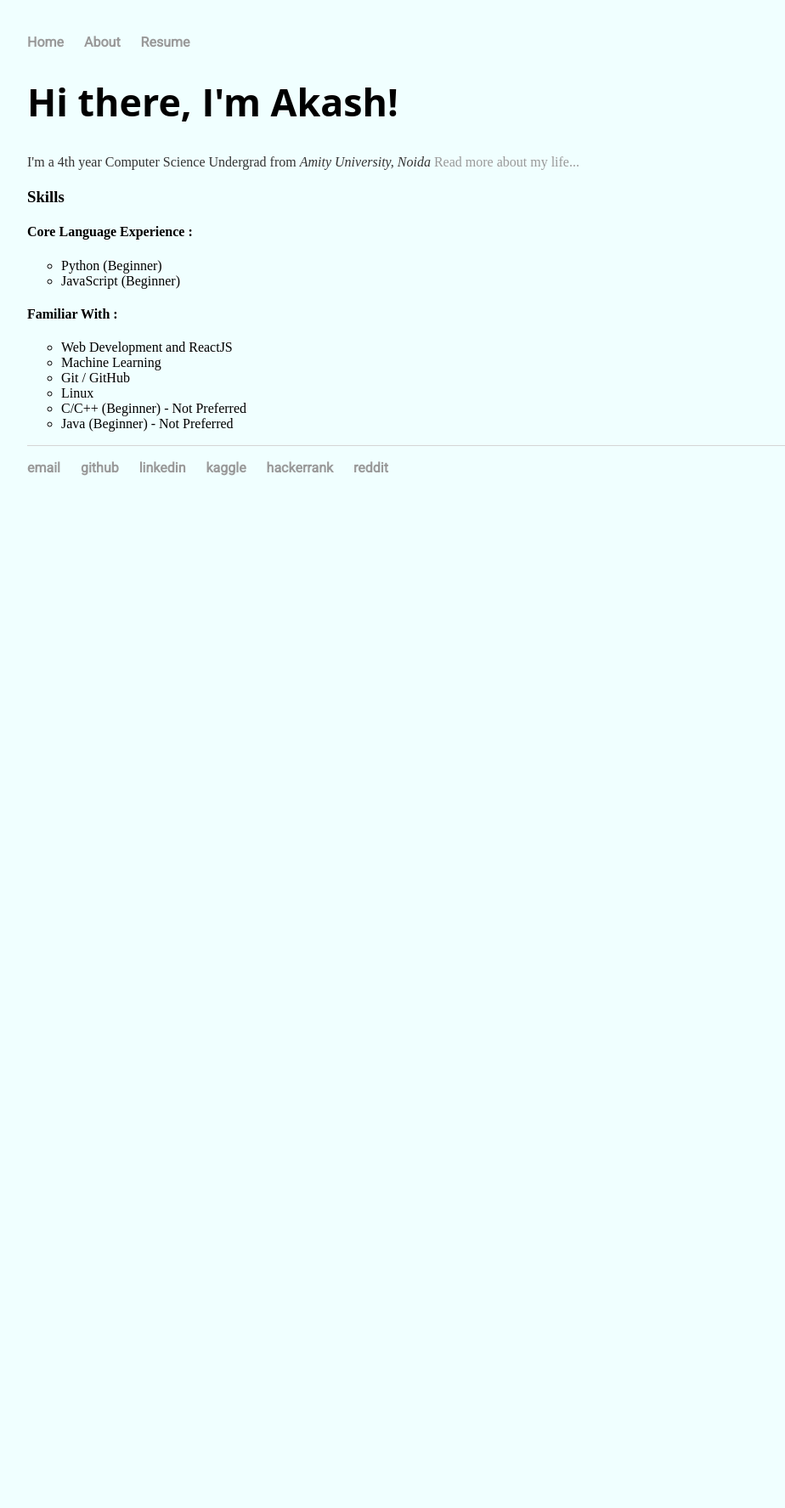
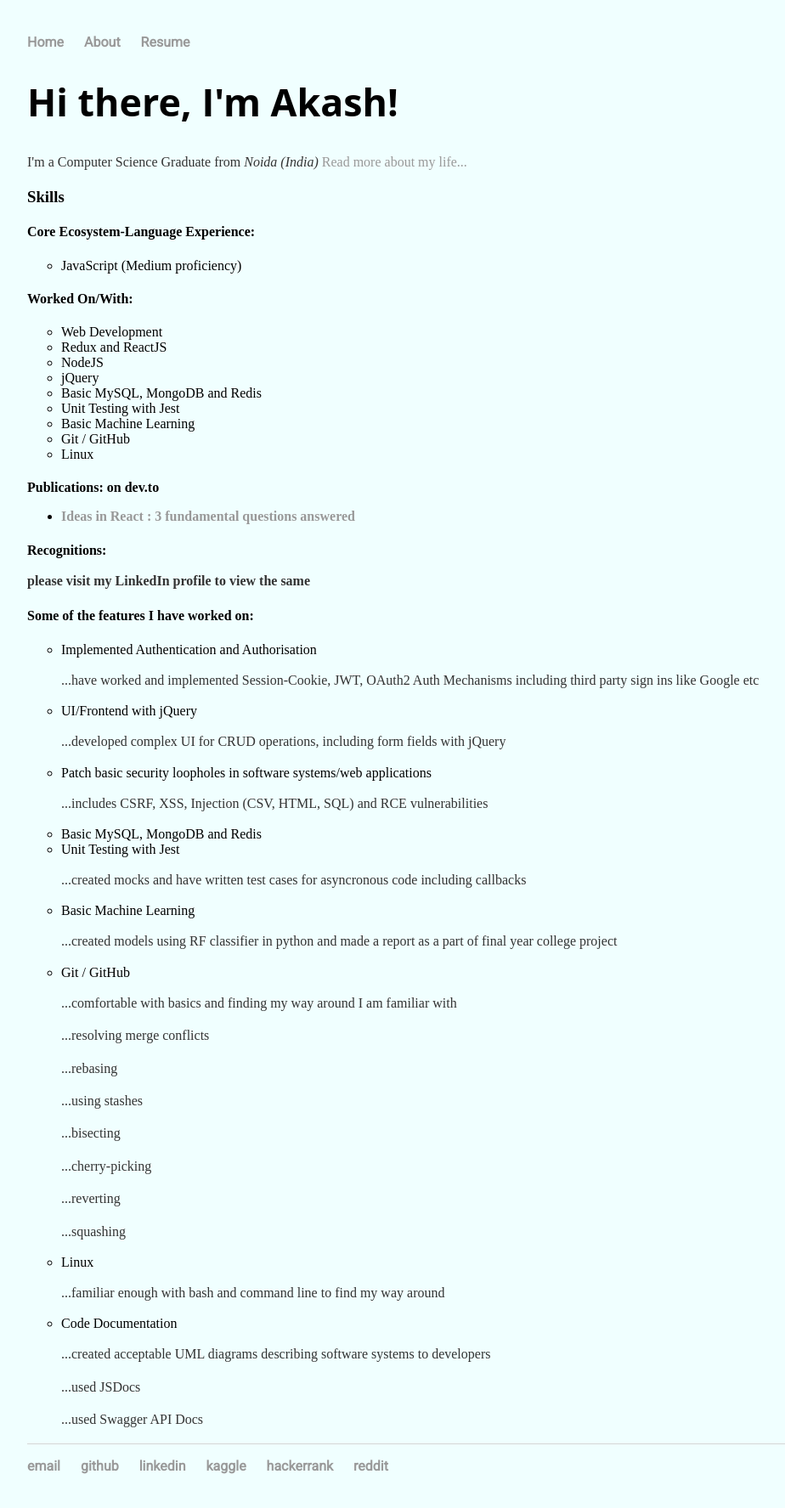
Before and after one commit to thisis-akash/thisis-akash.github.io, a Jekyll site: the page built from index.html, in a window 1280 px wide. Shown: the whole page at 85% size, without its empty margins (160-1084 px from the left). Built offline with Jekyll 4.4.1, drawn with Linux system fonts in a browser that asks for light colours; before the commit the page ends 900 px from its top, so only the background shows below that.

Commit message:
updated information

```diff
--- a/_layouts/default.html
+++ b/_layouts/default.html
@@ -11,26 +11,29 @@
 			<!-- Global site tag (gtag.js) - Google Analytics -->
 			<script async src="https://www.googletagmanager.com/gtag/js?id=UA-127088760-1"></script>
 			<script>
-  			window.dataLayer = window.dataLayer || [];
-  			function gtag(){dataLayer.push(arguments);}
-  			gtag('js', new Date());
+				window.dataLayer = window.dataLayer || [];
+				function gtag(){dataLayer.push(arguments);}
+				gtag('js', new Date());
 
-  			gtag('config', 'UA-127088760-1');
+				gtag('config', 'UA-127088760-1');
 			</script>
 		</head>
+
 		<body>
 			<nav>
 	    		<ul>
 	        		<li><a href="/">Home</a></li>
 					<li><a href="/about">About</a></li>
-					<li><a href="https://drive.google.com/open?id=1XedbXTDnNjuSH5N6F_-kxb2UQQYFQt0K">Resume</a></li>
+					<li><a href="https://www.linkedin.com/in/akashaggarwal13/">Resume</a></li>
 	    		</ul>
 			</nav>
+
 			<div class="container">
 
-			{{ content }}
+				{{ content }}
 
 			</div><!-- /.container -->
+
 			<footer>
 	    		<ul>
 	        		<li><a href="mailto:zyabxwcd@gmail.com">email</a></li>
--- a/index.html
+++ b/index.html
@@ -4,20 +4,82 @@ title: Akash Aggarwal - Software Developer
 ---
 <div class="blurb">
 	<h1>Hi there, I'm Akash!</h1>
-	<p>I'm a 4th year Computer Science Undergrad from <em>Amity University, Noida</em> <a href="/about">Read more about my life...</a></p>
+	<p>I'm a Computer Science Graduate from <em>Noida (India)</em> <a href="/about">Read more about my life...</a></p>
 <h3>Skills</h3>
-	<h4>Core Language Experience :</h5>
+	<h4>Core Ecosystem-Language Experience:</h5>
 		<ul style="list-style-type:circle">
-  			<li>Python (Beginner)</li>
-  			<li>JavaScript (Beginner)</li>
+  			<li>JavaScript (Medium proficiency)</li>
 		</ul>
-	<h4>Familiar With :</h5>
+	<h4>Worked On/With:</h5>
 		<ul style="list-style-type:circle">
-			<li>Web Development and ReactJS</li>
-			<li>Machine Learning</li>
+			<li>Web Development</li>
+			<li>Redux and ReactJS</li>
+			<li>NodeJS</li>
+			<li>jQuery</li>
+			<li>Basic MySQL, MongoDB and Redis</li>
+			<li>Unit Testing with Jest</li>
+			<li>Basic Machine Learning</li>
 			<li>Git / GitHub</li>
 			<li>Linux</li>
-			<li>C/C++ (Beginner) - Not Preferred</li>
-			<li>Java (Beginner) - Not Preferred</li>
+		</ul>
+	<h4>Publications:
+		on dev.to
+		<ul>
+			<li><a href="https://dev.to/zyabxwcd/answering-some-fundamental-questions-about-the-react-ecosystem-aka-feeling-closer-to-react-4ign">Ideas in React : 3 fundamental questions answered</a></li>
+		</ul>
+	</h4>
+	<h4>Recognitions:
+		<p>please visit my LinkedIn profile to view the same</p>
+	</h4>
+	<h4>Some of the features I have worked on:</h5>
+		<ul style="list-style-type:circle">
+
+
+			<li>Implemented Authentication and Authorisation
+				<p>...have worked and implemented Session-Cookie, JWT, OAuth2 Auth Mechanisms including third party sign ins like Google etc</p>
+			</li>
+
+			<li>UI/Frontend with jQuery
+				<p>
+					...developed complex UI for CRUD operations, including form fields with jQuery
+				</p>
+			</li>
+
+			<li>Patch basic security loopholes in software systems/web applications
+				<p>...includes CSRF, XSS, Injection (CSV, HTML, SQL) and RCE vulnerabilities</p>
+			</li>
+
+			<li>Basic MySQL, MongoDB and Redis</li>
+
+			<li>Unit Testing with Jest
+				<p>...created mocks and have written test cases for asyncronous code including callbacks</p>
+			</li>
+
+			<li>Basic Machine Learning
+				<p>...created models using RF classifier in python and made a report as a part of final year college project</p>
+			</li>
+
+			<li>Git / GitHub
+				<p>...comfortable with basics and finding my way around I am familiar with</p>
+				<p>...resolving merge conflicts</p>
+				<p>...rebasing</p>
+				<p>...using stashes</p>
+				<p>...bisecting</p>
+				<p>...cherry-picking</p>
+				<p>...reverting</p>
+				<p>...squashing</p>
+			</li>
+
+			<li>Linux
+				<p>...familiar enough with bash and command line to find my way around</p>
+			</li>
+
+			<li>Code Documentation
+				<p>...created acceptable UML diagrams describing software systems to developers</p>
+				<p>...used JSDocs</p>
+				<p>...used Swagger API Docs</p>
+			</li>
+
+
 		</ul>
 </div><!-- /.blurb -->
```
Also changed, not shown: about/index.html (+3 -5 lines).
